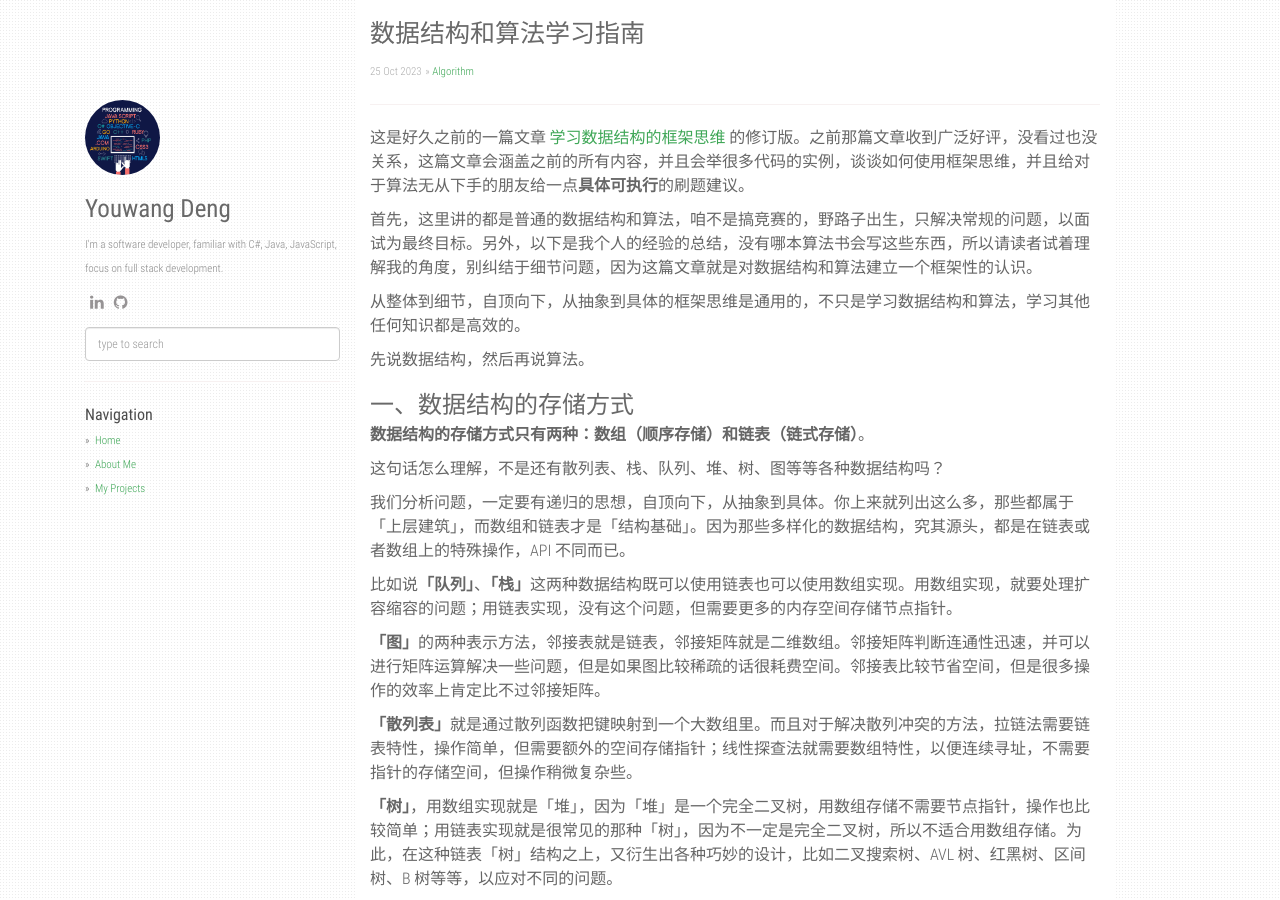
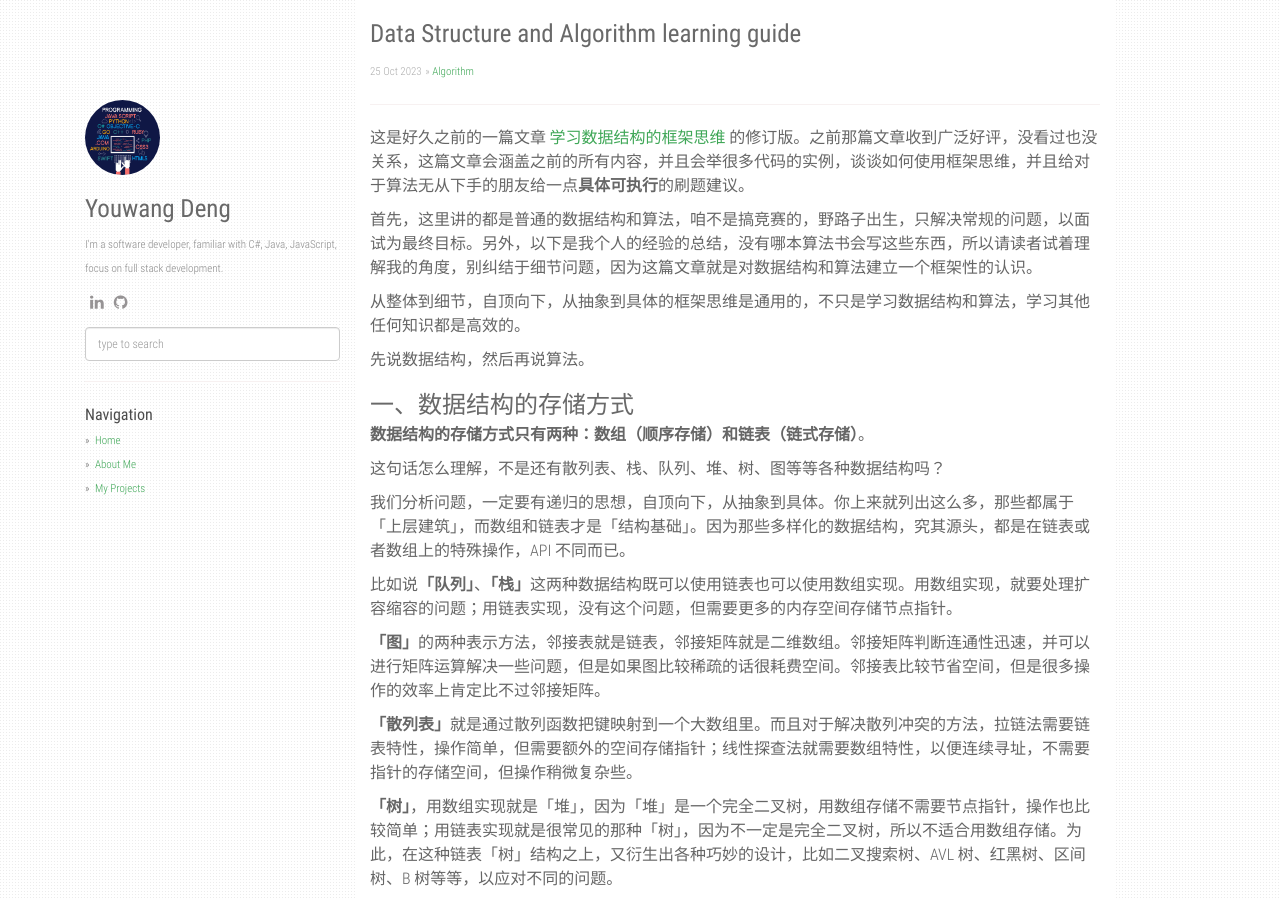
Before and after one commit to YouwangDeng/YouwangDeng.github.io, a Jekyll site: the page built from _posts/2023-10-25-data-structure-and-algorithm-learning-guide.md, in a window 1280 px wide and 900 px high. Built offline with Jekyll 4.4.1, drawn with Linux system fonts in a browser that asks for light colours.

Commit message:
Update 2023-10-25-data-structure-and-algorithm-learning-guide.md

```diff
--- a/_posts/2023-10-25-data-structure-and-algorithm-learning-guide.md
+++ b/_posts/2023-10-25-data-structure-and-algorithm-learning-guide.md
@@ -1,6 +1,6 @@
 ---
 layout: post
-title:  "数据结构和算法学习指南"
+title:  "Data Structure and Algorithm learning guide"
 date:   2023-10-25 20:31:00 +0800
 categories: [Algorithm]
 ---
```
